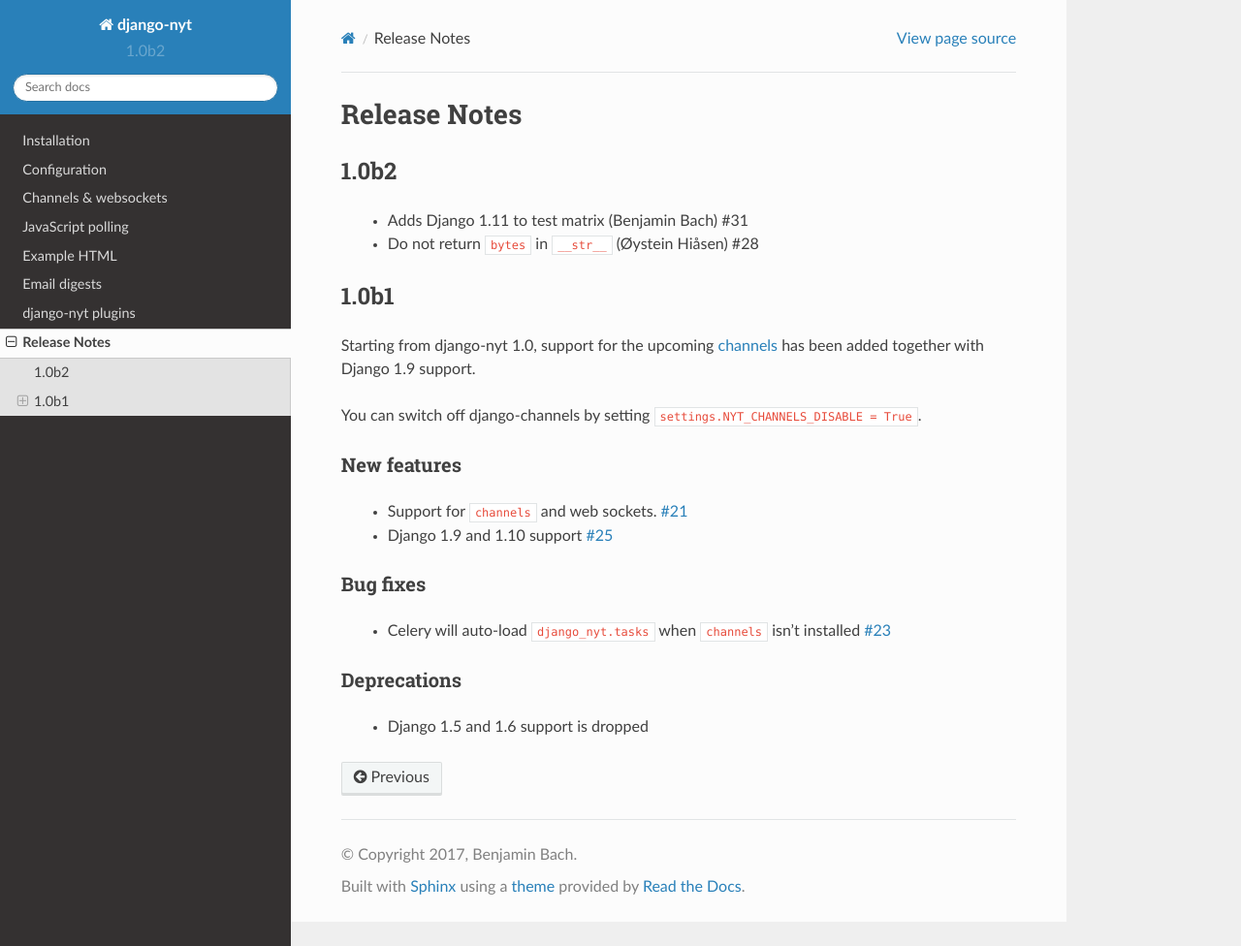
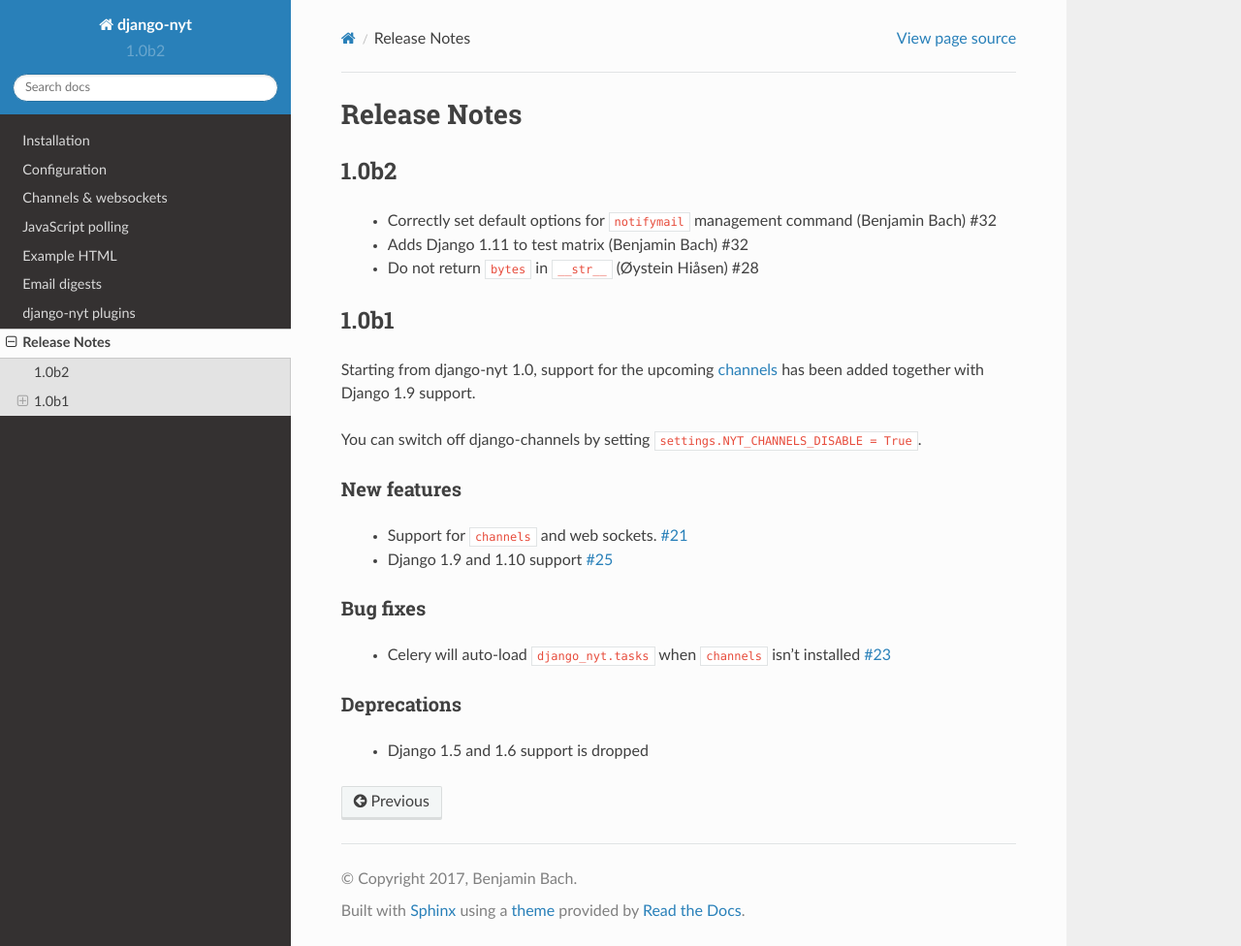
Before and after one commit to django-wiki/django-nyt, a Sphinx documentation site: the page built from docs/release_notes.rst, in a window 1280 px wide and 976 px high. Shown: the whole window at 97% size. Built offline with Sphinx 7.4.7 and the Read the Docs theme 2.0.0, drawn with Linux system fonts in a browser that asks for light colours; pages that are not in the unit, such as notebooks, are missing from menus.

Commit message:
Correctly set default command line options for notifymail

```diff
--- a/docs/release_notes.rst
+++ b/docs/release_notes.rst
@@ -4,7 +4,8 @@
 1.0b2
 -----
 
- * Adds Django 1.11 to test matrix (Benjamin Bach) #31
+ * Correctly set default options for ``notifymail`` management command (Benjamin Bach) #32
+ * Adds Django 1.11 to test matrix (Benjamin Bach) #32
  * Do not return ``bytes`` in ``__str__`` (Øystein Hiåsen) #28
 
 1.0b1
```
Also changed, not shown: 1 other file.
